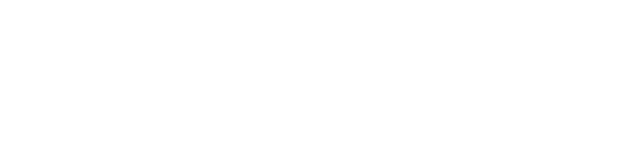
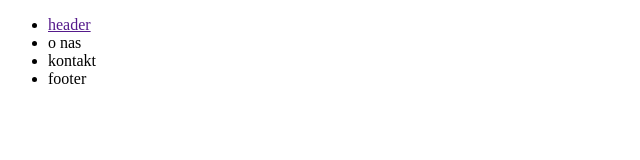
Before and after one commit to aozog/zadanie9html5, a plain HTML site: page index.html in a window 1280 px wide. Shown: the whole page, without its empty margins (0-640 px from the left). Drawn offline with Linux system fonts and the light colour scheme.

Commit message:
nawigacja

```diff
--- a/index.html
+++ b/index.html
@@ -6,6 +6,13 @@
     <title>Document</title>
 </head>
 <body>
-
+    <nav class="main-navigation">
+        <ul class="menu-list">
+            <li><a href="">header</a></li>
+            <li><a href=""></a>o nas</li>
+            <li><a href=""></a>kontakt</li>
+            <li><a href=""></a>footer</li>
+        </ul>
+    </nav>
 </body>
 </html>
```
